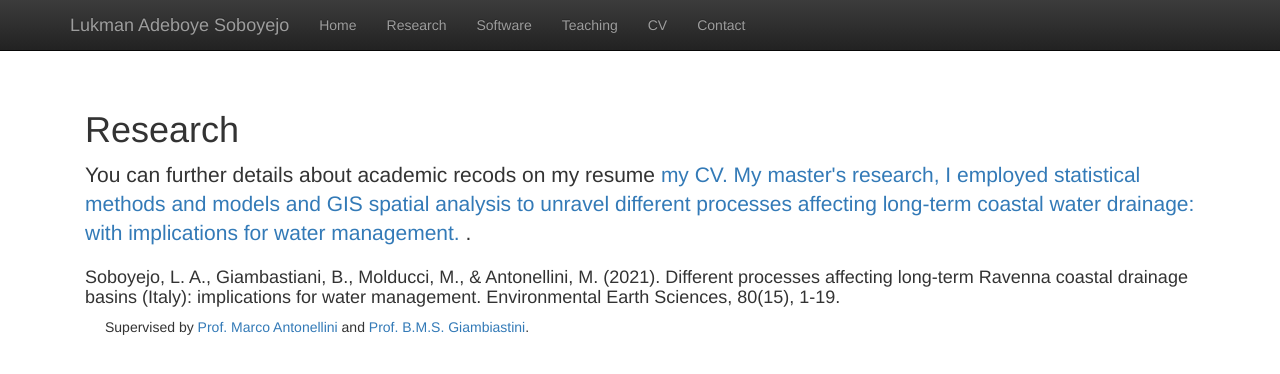
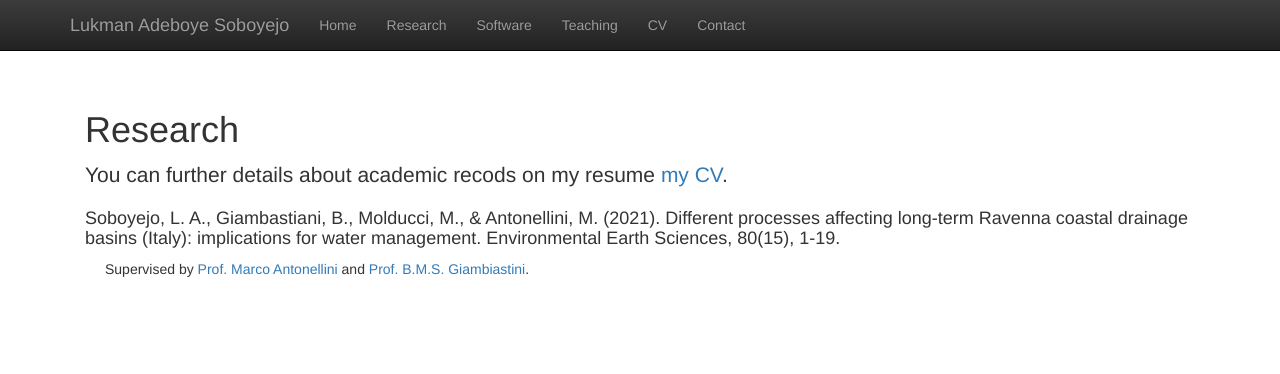
Before and after one commit to lukeng200/lukeng200.github.io, a Jekyll site: the page built from research.html, in a window 1280 px wide. Shown: the top 374 px of the page. Built offline with Jekyll 4.4.1, drawn with Linux system fonts in a browser that asks for light colours; nearby versions of some CDN libraries; library files that are not in the unit come from our copies.

Commit message:
research

```diff
--- a/research.html
+++ b/research.html
@@ -6,7 +6,7 @@ title:  'Research'
 <h1>Research</h1>
 
 <p class="lead">
-  You can further details about academic recods on my resume <a class="active" href="cv.html">my CV. My master's research, I employed statistical methods and models and GIS spatial analysis to unravel different processes affecting long-term coastal water drainage: with implications for water management. </a>.
+  You can further details about academic recods on my resume <a class="active" href="cv.html">my CV</a>.
 </p>
 <h4>Soboyejo, L. A., Giambastiani, B., Molducci, M., & Antonellini, M. (2021). Different processes affecting long-term Ravenna coastal drainage basins (Italy): implications for water management. Environmental Earth Sciences, 80(15), 1-19.</h4>
 <p class="content" style="padding:0px;margin:0px 20px 0px;">
```
Also changed, not shown: images/me2.jpg (added), 2 other files.
